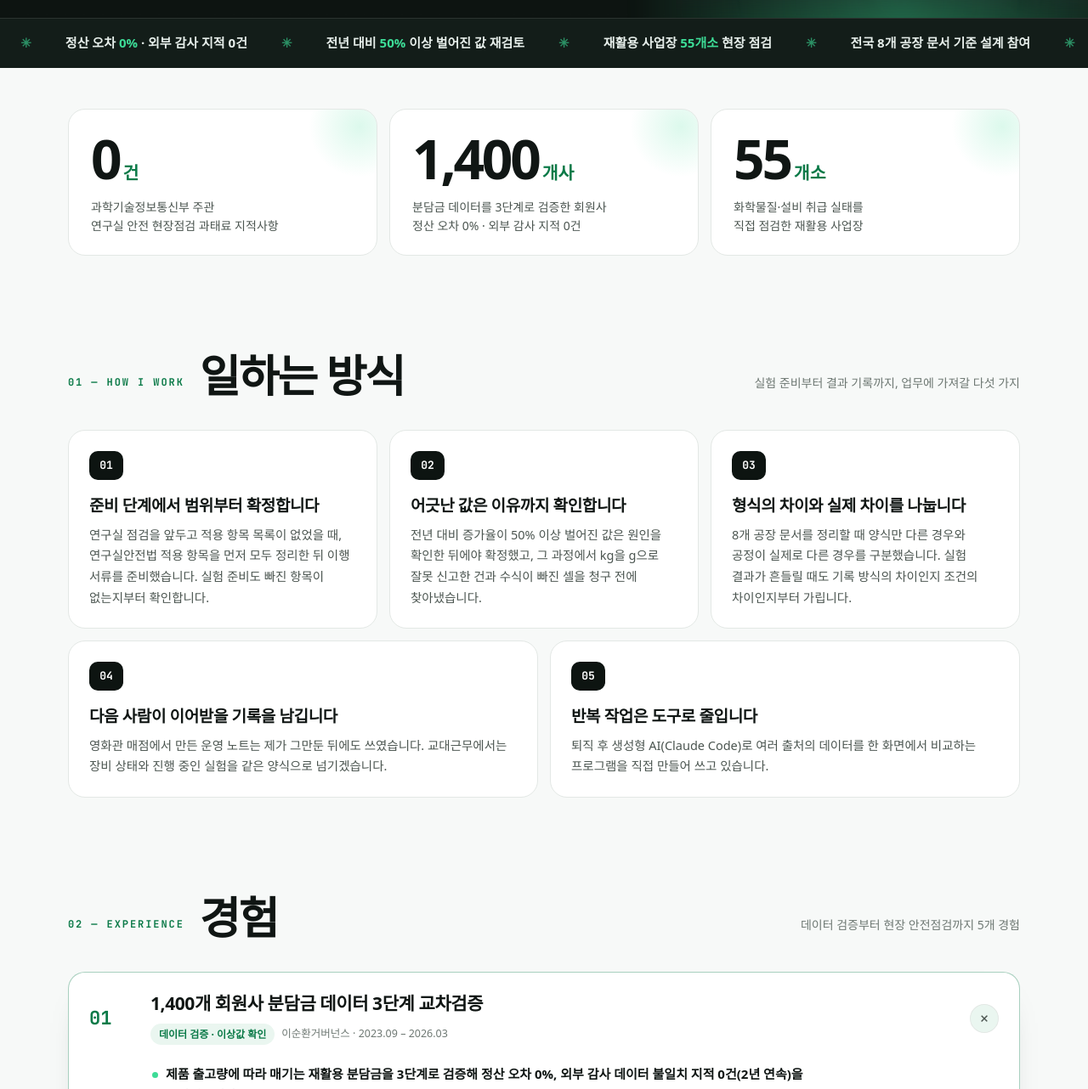
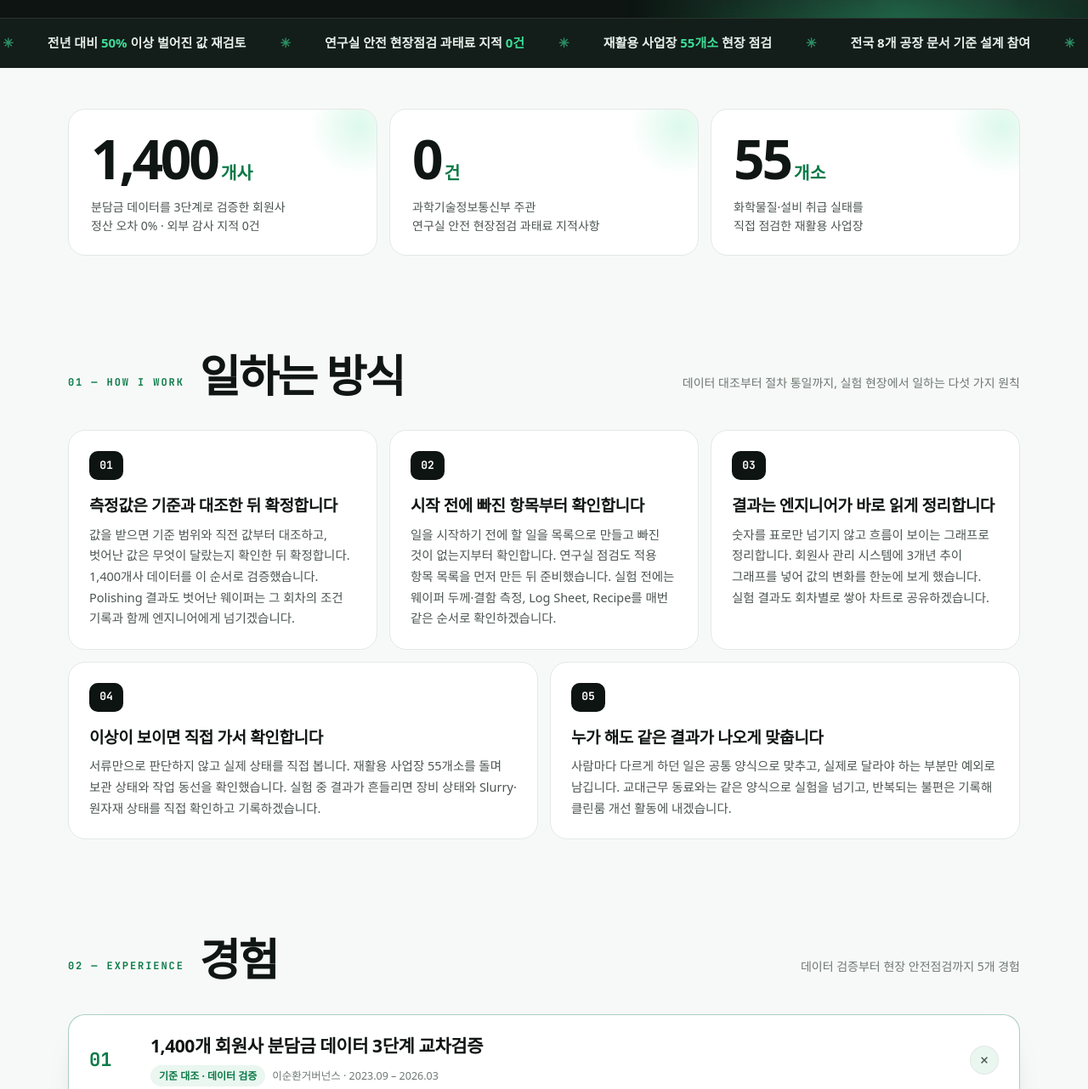
Before and after one commit to LEEGEUNJAE97/cleanroom, a plain HTML site: page index.html in a window 1280 px wide. Shown: the part 720-2002 px from the top of the page at 85% size. Drawn offline with Linux system fonts and the light colour scheme; a web font is replaced by a local one.

Commit message:
Add files via upload

```diff
--- a/data/resume.js
+++ b/data/resume.js
@@ -4,45 +4,45 @@
 window.RESUME_DATA = {
   // 히어로 아래 숫자 3개 — count: 카운트업 목표값
   stats: [
+    { count: 1400, unit: "개사", desc: "분담금 데이터를 3단계로 검증한 회원사<br />정산 오차 0% · 외부 감사 지적 0건" },
     { count: 0, unit: "건", desc: "과학기술정보통신부 주관<br />연구실 안전 현장점검 과태료 지적사항" },
-    { count: 1400, unit: "개사", desc: "분담금 데이터를 3단계로 검증한 회원사<br />정산 오차 0% · 외부 감사 지적 0건" },
     { count: 55, unit: "개소", desc: "화학물질·설비 취급 실태를<br />직접 점검한 재활용 사업장" }
   ],
 
   ticker: [
-    "연구실 안전 현장점검 과태료 지적 <b>0건</b>", "정산 오차 <b>0%</b> · 외부 감사 지적 0건",
-    "전년 대비 <b>50%</b> 이상 벌어진 값 재검토", "재활용 사업장 <b>55개소</b> 현장 점검",
+    "정산 오차 <b>0%</b> · 외부 감사 지적 0건", "전년 대비 <b>50%</b> 이상 벌어진 값 재검토",
+    "연구실 안전 현장점검 과태료 지적 <b>0건</b>", "재활용 사업장 <b>55개소</b> 현장 점검",
     "전국 8개 공장 문서 기준 설계 참여", "교대근무 가능 · 자차 보유"
   ],
 
   // 01 일하는 방식
   workStyle: [
     {
-      tag: { ko: "준비 단계에서 범위부터 확정합니다" },
-      desc: { ko: "연구실 점검을 앞두고 적용 항목 목록이 없었을 때, 연구실안전법 적용 항목을 먼저 모두 정리한 뒤 이행 서류를 준비했습니다. 실험 준비도 빠진 항목이 없는지부터 확인합니다." }
+      tag: { ko: "측정값은 기준과 대조한 뒤 확정합니다" },
+      desc: { ko: "값을 받으면 기준 범위와 직전 값부터 대조하고, 벗어난 값은 무엇이 달랐는지 확인한 뒤 확정합니다. 1,400개사 데이터를 이 순서로 검증했습니다. Polishing 결과도 벗어난 웨이퍼는 그 회차의 조건 기록과 함께 엔지니어에게 넘기겠습니다." }
     },
     {
-      tag: { ko: "어긋난 값은 이유까지 확인합니다" },
-      desc: { ko: "전년 대비 증가율이 50% 이상 벌어진 값은 원인을 확인한 뒤에야 확정했고, 그 과정에서 kg을 g으로 잘못 신고한 건과 수식이 빠진 셀을 청구 전에 찾아냈습니다." }
+      tag: { ko: "시작 전에 빠진 항목부터 확인합니다" },
+      desc: { ko: "일을 시작하기 전에 할 일을 목록으로 만들고 빠진 것이 없는지부터 확인합니다. 연구실 점검도 적용 항목 목록을 먼저 만든 뒤 준비했습니다. 실험 전에는 웨이퍼 두께·결함 측정, Log Sheet, Recipe를 매번 같은 순서로 확인하겠습니다." }
     },
     {
-      tag: { ko: "형식의 차이와 실제 차이를 나눕니다" },
-      desc: { ko: "8개 공장 문서를 정리할 때 양식만 다른 경우와 공정이 실제로 다른 경우를 구분했습니다. 실험 결과가 흔들릴 때도 기록 방식의 차이인지 조건의 차이인지부터 가립니다." }
+      tag: { ko: "결과는 엔지니어가 바로 읽게 정리합니다" },
+      desc: { ko: "숫자를 표로만 넘기지 않고 흐름이 보이는 그래프로 정리합니다. 회원사 관리 시스템에 3개년 추이 그래프를 넣어 값의 변화를 한눈에 보게 했습니다. 실험 결과도 회차별로 쌓아 차트로 공유하겠습니다." }
     },
     {
-      tag: { ko: "다음 사람이 이어받을 기록을 남깁니다" },
-      desc: { ko: "영화관 매점에서 만든 운영 노트는 제가 그만둔 뒤에도 쓰였습니다. 교대근무에서는 장비 상태와 진행 중인 실험을 같은 양식으로 넘기겠습니다." }
+      tag: { ko: "이상이 보이면 직접 가서 확인합니다" },
+      desc: { ko: "서류만으로 판단하지 않고 실제 상태를 직접 봅니다. 재활용 사업장 55개소를 돌며 보관 상태와 작업 동선을 확인했습니다. 실험 중 결과가 흔들리면 장비 상태와 Slurry·원자재 상태를 직접 확인하고 기록하겠습니다." }
     },
     {
-      tag: { ko: "반복 작업은 도구로 줄입니다" },
-      desc: { ko: "퇴직 후 생성형 AI(Claude Code)로 여러 출처의 데이터를 한 화면에서 비교하는 프로그램을 직접 만들어 쓰고 있습니다." }
+      tag: { ko: "누가 해도 같은 결과가 나오게 맞춥니다" },
+      desc: { ko: "사람마다 다르게 하던 일은 공통 양식으로 맞추고, 실제로 달라야 하는 부분만 예외로 남깁니다. 교대근무 동료와는 같은 양식으로 실험을 넘기고, 반복되는 불편은 기록해 클린룸 개선 활동에 내겠습니다." }
     }
   ],
 
   // 02 경험
   projects: [
     {
-      type: { ko: "데이터 검증 · 이상값 확인" },
+      type: { ko: "기준 대조 · 데이터 검증" },
       company: { ko: "이순환거버넌스" },
       title: { ko: "1,400개 회원사 분담금 데이터 3단계 교차검증" },
       period: "2023.09 – 2026.03",
@@ -55,7 +55,7 @@ window.RESUME_DATA = {
       ]
     },
     {
-      type: { ko: "점검 준비 · 현장 정비" },
+      type: { ko: "사전 확인 · 빠짐없는 준비" },
       company: { ko: "동희산업 수원 연구소" },
       title: { ko: "연구실 안전 현장점검 준비 — 과태료 지적사항 0건" },
       period: "2023.02 – 2023.08",
@@ -68,7 +68,7 @@ window.RESUME_DATA = {
       ]
     },
     {
-      type: { ko: "기록 · 시각화" },
+      type: { ko: "결과 정리 · 그래프 공유" },
       company: { ko: "이순환거버넌스" },
       title: { ko: "회원사 관리 시스템 리뉴얼 기획" },
       period: "2023.09 – 2026.03",
@@ -79,7 +79,7 @@ window.RESUME_DATA = {
       ]
     },
     {
-      type: { ko: "현장 점검 · 안전한 작업환경" },
+      type: { ko: "직접 확인 · 상태 기록" },
       company: { ko: "이순환거버넌스" },
       title: { ko: "재활용 사업장 55개소 현장 점검" },
       period: "2023.09 – 2026.03",
@@ -91,7 +91,7 @@ window.RESUME_DATA = {
       ]
     },
     {
-      type: { ko: "기준 통일 · 공유 채널" },
+      type: { ko: "절차 통일 · 동료와 공유" },
       company: { ko: "동희산업" },
       title: { ko: "전국 8개 공장 안전보건 문서 기준 설계 참여" },
       period: "2023.02 – 2023.08",
@@ -115,7 +115,7 @@ window.RESUME_DATA = {
           label: { ko: "1. 재활용 분담금 산출·정산 및 데이터 검증" },
           duties: [
             { ko: "약 1,400개 회원사 출고 실적 데이터 취합 → 분담금 산출·청구·정산" },
-            { ko: "3단계 교차검증 절차 설계·운영 → 매출액 규모 대비 출고량 대조, 전년 대비 50% 이상 차이 값 선별, 3개년 추이·시스템 등록값 대조" },
+            { ko: "3단계 교차검증 절차 설계 → 매출액 규모 대비 출고량 대조, 전년 대비 50% 이상 차이 값 선별, 3개년 추이·시스템 등록값 대조" },
             { ko: "기후에너지환경부·한국환경공단·감사원 정기 감사 근거 자료 구성·회신" }
           ],
           results: [
--- a/index.html
+++ b/index.html
@@ -304,7 +304,7 @@
     <div class="kpis" id="stats"></div>
 
     <section class="blk" id="about">
-      <div class="sec-h rv"><span class="no">01 — HOW I WORK</span><h2>일하는 방식</h2><p>실험 준비부터 결과 기록까지, 업무에 가져갈 다섯 가지</p></div>
+      <div class="sec-h rv"><span class="no">01 — HOW I WORK</span><h2>일하는 방식</h2><p>데이터 대조부터 절차 통일까지, 실험 현장에서 일하는 다섯 가지 원칙</p></div>
       <div class="ways" id="ways"></div>
     </section>
 
```
Also changed, not shown: 2 other files.
